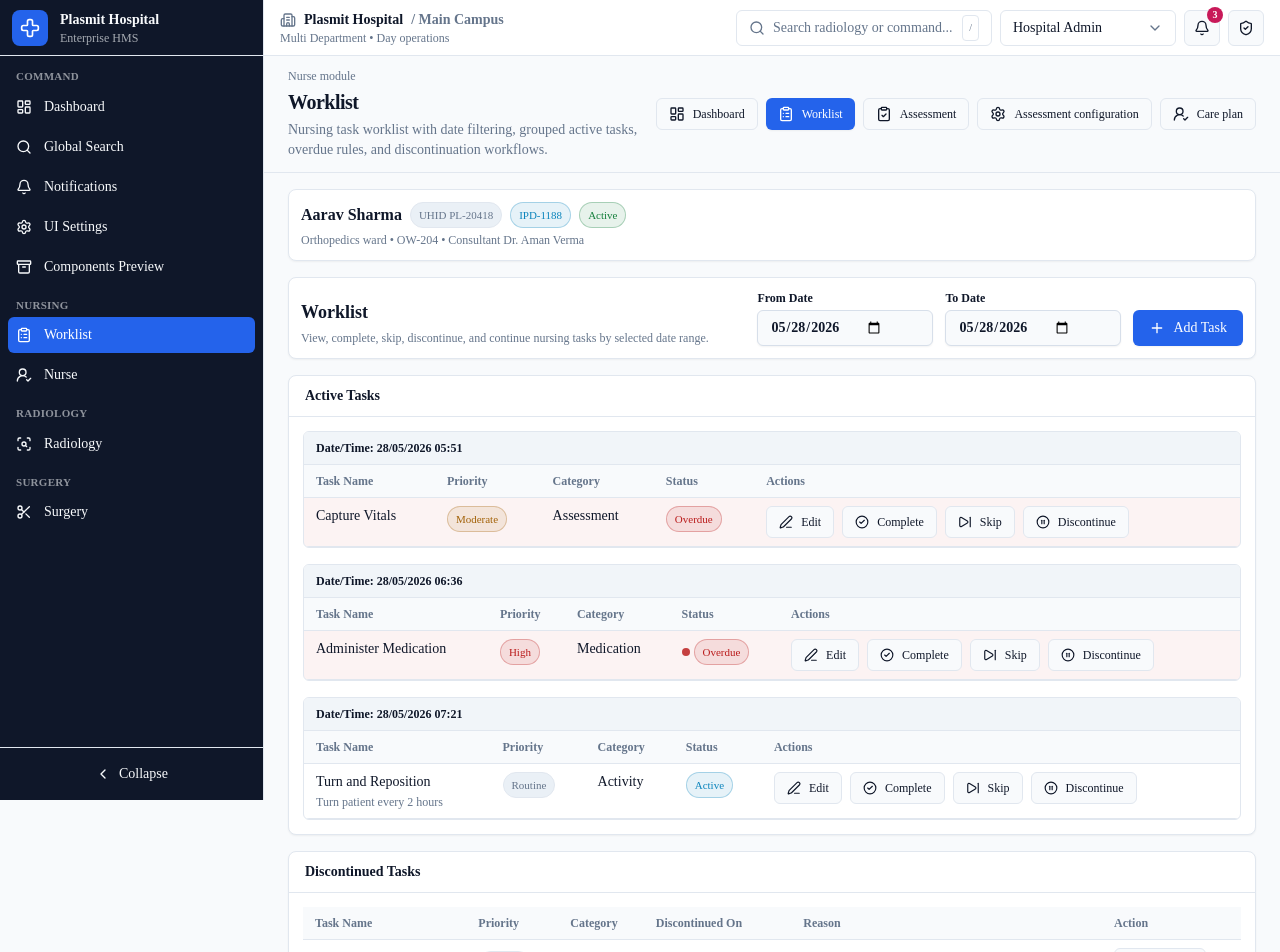
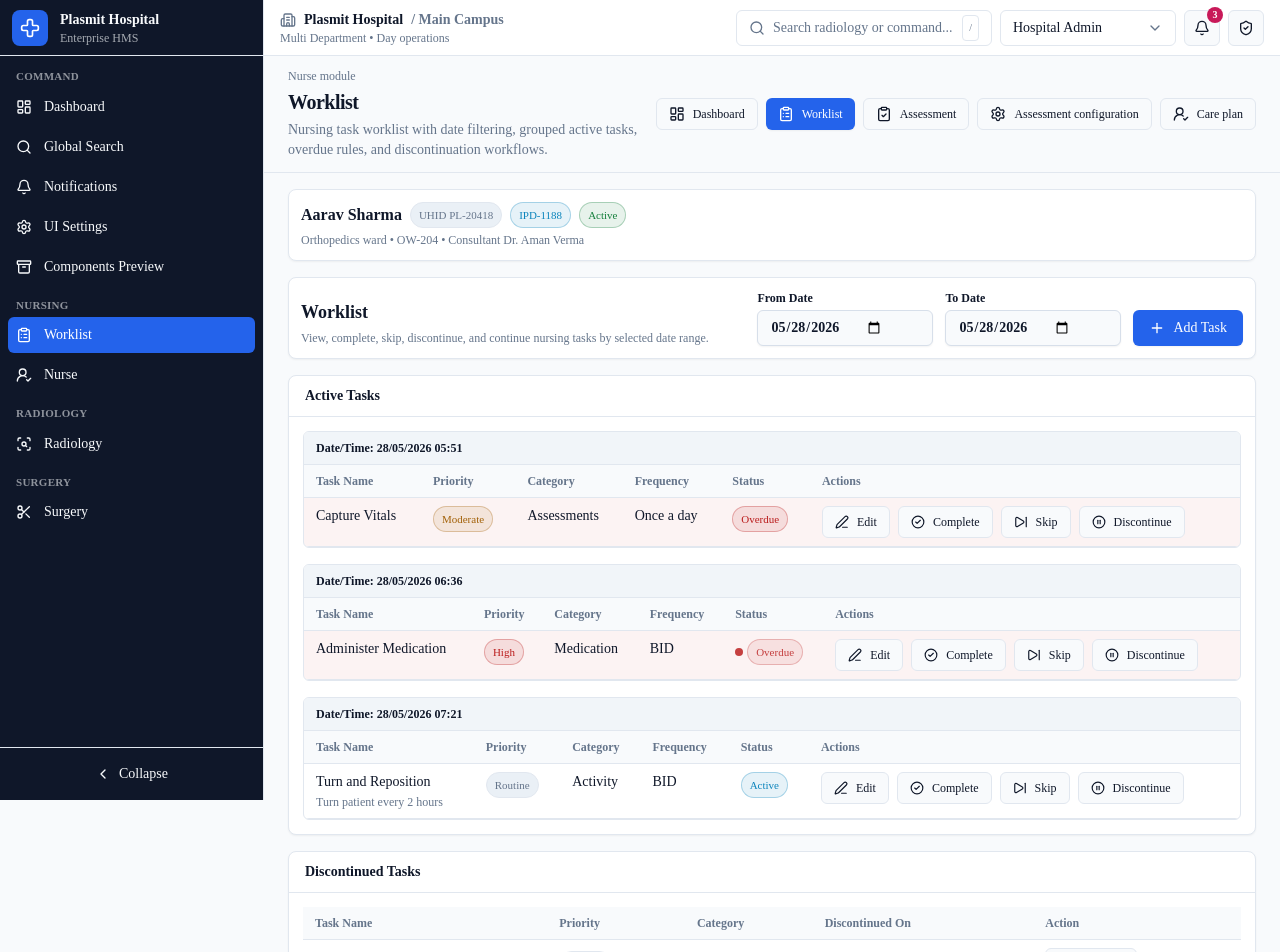
Before and after one commit to masterjjyogi-png/plasmit-webapp, a Next.js app: page /worklist in a window 1280 px wide. Shown: the top 952 px of the page. Built offline with nearby package versions, Linux system fonts and the light colour scheme.

Commit message:
Update worklist task interactions

```diff
--- a/src/components/worklist/ActiveTasksSection.tsx
+++ b/src/components/worklist/ActiveTasksSection.tsx
@@ -10,12 +10,14 @@ import { StatusBadge } from "@/components/worklist/StatusBadge";
 
 export function ActiveTasksSection({
   groups,
+  now,
   onEdit,
   onComplete,
   onSkip,
   onDiscontinue,
 }: {
   groups: Array<{ dateTime: string; label: string; tasks: WorklistTask[] }>;
+  now: Date;
   onEdit: (task: WorklistTask) => void;
   onComplete: (task: WorklistTask) => void;
   onSkip: (task: WorklistTask) => void;
@@ -31,34 +33,46 @@ export function ActiveTasksSection({
           <div className="overflow-hidden rounded-md border border-border" key={group.dateTime}>
             <div className="border-b border-border bg-surface-muted px-3 py-2 text-xs font-semibold text-foreground">Date/Time: {group.label}</div>
             <div className="overflow-auto">
-              <table className="w-full min-w-[860px] border-collapse text-sm">
+              <table className="w-full min-w-[940px] border-collapse text-sm">
                 <thead className="bg-background text-xs text-muted-foreground">
                   <tr>
                     <th className="border-b border-border px-3 py-2 text-left font-semibold">Task Name</th>
                     <th className="border-b border-border px-3 py-2 text-left font-semibold">Priority</th>
                     <th className="border-b border-border px-3 py-2 text-left font-semibold">Category</th>
+                    <th className="border-b border-border px-3 py-2 text-left font-semibold">Frequency</th>
                     <th className="border-b border-border px-3 py-2 text-left font-semibold">Status</th>
                     <th className="border-b border-border px-3 py-2 text-left font-semibold">Actions</th>
                   </tr>
                 </thead>
                 <tbody>
                   {group.tasks.map((task) => {
-                    const overdue = isTaskOverdue(task);
-                    const displayStatus = getTaskDisplayStatus(task);
+                    const overdue = isTaskOverdue(task, now);
+                    const displayStatus = getTaskDisplayStatus(task, now);
                     return (
-                      <tr className={cn("align-top", overdue && "bg-danger/5", task.status === "Skipped" && "bg-warning/5")} key={task.id}>
+                      <tr className={cn("align-top", (overdue || task.status === "Skipped") && "bg-danger/5")} key={task.id}>
                         <td className="border-b border-border px-3 py-2">
                           <div className="font-medium text-foreground">{task.taskName}</div>
                           {task.comments ? <div className="mt-0.5 text-xs text-muted-foreground">{task.comments}</div> : null}
                         </td>
                         <td className="border-b border-border px-3 py-2"><Badge tone={task.priority === "High" ? "danger" : task.priority === "Moderate" ? "warning" : "muted"}>{task.priority}</Badge></td>
                         <td className="border-b border-border px-3 py-2">{task.category}</td>
+                        <td className="border-b border-border px-3 py-2">{task.frequency}</td>
                         <td className="border-b border-border px-3 py-2"><StatusBadge priority={task.priority} reason={task.reason} status={displayStatus} /></td>
                         <td className="border-b border-border px-3 py-2">
                           <div className="flex flex-wrap gap-2">
                             <Button size="sm" type="button" variant="outline" onClick={() => onEdit(task)}><Edit3 className="h-3.5 w-3.5" />Edit</Button>
                             <Button size="sm" type="button" variant="outline" onClick={() => onComplete(task)}><CheckCircle2 className="h-3.5 w-3.5" />Complete</Button>
-                            <Button size="sm" type="button" variant="outline" onClick={() => onSkip(task)}><SkipForward className="h-3.5 w-3.5" />Skip</Button>
+                            <Button
+                              className={cn(task.status === "Skipped" && "cursor-help")}
+                              size="sm"
+                              title={task.status === "Skipped" ? task.reason || "No skip reason recorded" : undefined}
+                              type="button"
+                              variant={task.status === "Skipped" ? "danger" : "outline"}
+                              onClick={() => onSkip(task)}
+                            >
+                              <SkipForward className="h-3.5 w-3.5" />
+                              {task.status === "Skipped" ? "Skipped" : "Skip"}
+                            </Button>
                             <Button size="sm" type="button" variant="outline" onClick={() => onDiscontinue(task)}><PauseCircle className="h-3.5 w-3.5" />Discontinue</Button>
                           </div>
                         </td>
--- a/src/components/worklist/DiscontinuedTasksSection.tsx
+++ b/src/components/worklist/DiscontinuedTasksSection.tsx
@@ -27,7 +27,6 @@ export function DiscontinuedTasksSection({
                 <th className="border-b border-border px-3 py-2 text-left font-semibold">Priority</th>
                 <th className="border-b border-border px-3 py-2 text-left font-semibold">Category</th>
                 <th className="border-b border-border px-3 py-2 text-left font-semibold">Discontinued On</th>
-                <th className="border-b border-border px-3 py-2 text-left font-semibold">Reason</th>
                 <th className="border-b border-border px-3 py-2 text-left font-semibold">Action</th>
               </tr>
             </thead>
@@ -37,8 +36,11 @@ export function DiscontinuedTasksSection({
                   <td className="border-b border-border px-3 py-2 font-medium">{task.taskName}</td>
                   <td className="border-b border-border px-3 py-2"><Badge tone={task.priority === "High" ? "danger" : task.priority === "Moderate" ? "warning" : "muted"}>{task.priority}</Badge></td>
                   <td className="border-b border-border px-3 py-2">{task.category}</td>
-                  <td className="border-b border-border px-3 py-2">{task.discontinuedOn ? formatDateTime(task.discontinuedOn) : "-"}</td>
-                  <td className="border-b border-border px-3 py-2"><span className="cursor-help" title={task.reason}>{task.reason || "-"}</span></td>
+                  <td className="border-b border-border px-3 py-2">
+                    <span className="cursor-help" title={task.reason || "No discontinuing reason recorded"}>
+                      {task.discontinuedOn ? formatDateTime(task.discontinuedOn) : "-"}
+                    </span>
+                  </td>
                   <td className="border-b border-border px-3 py-2">
                     <Button size="sm" type="button" variant="outline" onClick={() => onContinue(task)}><RotateCcw className="h-3.5 w-3.5" />Continue</Button>
                   </td>
--- a/src/components/worklist/StatusBadge.tsx
+++ b/src/components/worklist/StatusBadge.tsx
@@ -15,14 +15,14 @@ export function StatusBadge({
     return (
       <span className="inline-flex items-center gap-1" title={reason}>
         {priority === "High" ? <span className="h-2 w-2 animate-pulse rounded-full bg-danger" /> : null}
-        <Badge tone="danger">Overdue</Badge>
+        <Badge className={cn(priority === "High" && "animate-pulse")} tone="danger">Overdue</Badge>
       </span>
     );
   }
 
-  const tone = status === "Active" ? "info" : status === "Skipped" ? "warning" : status === "Completed" ? "success" : "muted";
+  const tone = status === "Active" ? "info" : status === "Skipped" ? "danger" : status === "Completed" ? "success" : "muted";
   return (
-    <span title={reason}>
+    <span title={status === "Skipped" ? reason || "No skip reason recorded" : reason}>
       <Badge className={cn(status === "Skipped" && "cursor-help")} tone={tone}>
         {status}
       </Badge>
--- a/src/components/worklist/WorklistPage.tsx
+++ b/src/components/worklist/WorklistPage.tsx
@@ -44,7 +44,7 @@ function createInitialTasks(): WorklistTask[] {
     {
       id: "1",
       taskName: "Capture Vitals",
-      category: "Assessment",
+      category: "Assessments",
       priority: "Moderate",
       startDate: today,
       startTime: toTimeInputValue(olderRoutine),
@@ -53,7 +53,7 @@ function createInitialTasks(): WorklistTask[] {
       comments: "",
       status: "Active",
       reason: "",
-      source: "Assessment",
+      source: "Assessments",
     },
     {
       id: "2",
@@ -124,6 +124,7 @@ function isValidCompletedForm(form: WorklistTaskForm): form is WorklistTaskForm
 
 export function WorklistPage() {
   const today = React.useMemo(() => toDateInputValue(new Date()), []);
+  const [now, setNow] = React.useState(() => new Date());
   const [fromDate, setFromDate] = React.useState(today);
   const [toDate, setToDate] = React.useState(today);
   const [tasks, setTasks] = React.useState<WorklistTask[]>(() => [...createInitialTasks(), ...readLinkedWorklistTasks()]);
@@ -146,6 +147,11 @@ export function WorklistPage() {
   const [continueErrors, setContinueErrors] = React.useState<ContinueTaskErrors>({});
 
   const dateRangeError = fromDate && toDate && fromDate > toDate ? "From Date cannot be greater than To Date." : "";
+
+  React.useEffect(() => {
+    const timer = window.setInterval(() => setNow(new Date()), 60000);
+    return () => window.clearInterval(timer);
+  }, []);
 
   React.useEffect(() => {
     const syncLinkedTasks = () => {
@@ -326,7 +332,7 @@ export function WorklistPage() {
     <NursingShell title="Worklist" description="Nursing task worklist with date filtering, grouped active tasks, overdue rules, and discontinuation workflows.">
       <NursingPatientStrip />
       <WorklistHeader fromDate={fromDate} toDate={toDate} error={dateRangeError} onAddTask={handleAddTask} onDateFilterChange={handleDateFilterChange} />
-      <ActiveTasksSection groups={activeGroups} onEdit={handleEditTask} onComplete={handleCompleteTask} onSkip={handleSkipTask} onDiscontinue={handleDiscontinueTask} />
+      <ActiveTasksSection groups={activeGroups} now={now} onEdit={handleEditTask} onComplete={handleCompleteTask} onSkip={handleSkipTask} onDiscontinue={handleDiscontinueTask} />
       <DiscontinuedTasksSection tasks={discontinuedTasks} onContinue={handleContinueTask} />
 
       {formMode ? (
--- a/src/components/worklist/worklist-storage.ts
+++ b/src/components/worklist/worklist-storage.ts
@@ -31,8 +31,18 @@ function normalizePriority(priority: string): TaskPriority {
 
 function normalizeFrequency(frequency: string): TaskFrequency {
   if (/once/i.test(frequency)) return "Once a day";
-  if (/hour/i.test(frequency)) return "Hourly";
-  return "As Needed";
+  if (/12\s*hours?/i.test(frequency)) return "Every 12 hours";
+  if (/9\s*hours?/i.test(frequency)) return "Every 9 hours";
+  if (/6\s*hours?/i.test(frequency)) return "Every 6 hours";
+  if (/5\s*hours?/i.test(frequency)) return "Every 5 hours";
+  if (/4\s*hours?/i.test(frequency)) return "Every 4 hours";
+  if (/3\s*hours?/i.test(frequency)) return "Every 3 hours";
+  if (/2\s*hours?/i.test(frequency)) return "Every 2 hours";
+  if (/hour/i.test(frequency)) return "Every hour";
+  if (/bid/i.test(frequency)) return "BID";
+  if (/tid/i.test(frequency)) return "TID";
+  if (/qid/i.test(frequency)) return "QID";
+  return "Once a day";
 }
 
 export function readLinkedWorklistTasks(): WorklistTask[] {
--- a/src/types/worklist.ts
+++ b/src/types/worklist.ts
@@ -4,10 +4,11 @@ export type TaskCategory =
   | "Activity"
   | "Care Plans"
   | "Medication"
-  | "Assessment"
+  | "Assessments"
   | "Procedure"
   | "POCT"
-  | "Diet"
+  | "Feeding"
+  | "Patient Requests"
   | "Other";
 
 export type TaskFrequency =
@@ -15,8 +16,14 @@ export type TaskFrequency =
   | "BID"
   | "TID"
   | "QID"
-  | "Hourly"
-  | "As Needed";
+  | "Every hour"
+  | "Every 2 hours"
+  | "Every 3 hours"
+  | "Every 4 hours"
+  | "Every 5 hours"
+  | "Every 6 hours"
+  | "Every 9 hours"
+  | "Every 12 hours";
 
 export type TaskStatus = "Active" | "Completed" | "Skipped" | "Discontinued";
 
@@ -54,14 +61,28 @@ export type WorklistTaskFormErrors = Partial<Record<keyof WorklistTaskForm, stri
 export const taskCategories: TaskCategory[] = [
   "Activity",
   "Care Plans",
+  "Assessments",
+  "POCT",
+  "Procedure",
+  "Feeding",
   "Medication",
-  "Assessment",
-  "Procedure",
-  "POCT",
-  "Diet",
+  "Patient Requests",
   "Other",
 ];
 
 export const taskPriorities: TaskPriority[] = ["High", "Moderate", "Routine"];
 
-export const taskFrequencies: TaskFrequency[] = ["Once a day", "BID", "TID", "QID", "Hourly", "As Needed"];
+export const taskFrequencies: TaskFrequency[] = [
+  "Once a day",
+  "BID",
+  "TID",
+  "QID",
+  "Every hour",
+  "Every 2 hours",
+  "Every 3 hours",
+  "Every 4 hours",
+  "Every 5 hours",
+  "Every 6 hours",
+  "Every 9 hours",
+  "Every 12 hours",
+];
```
